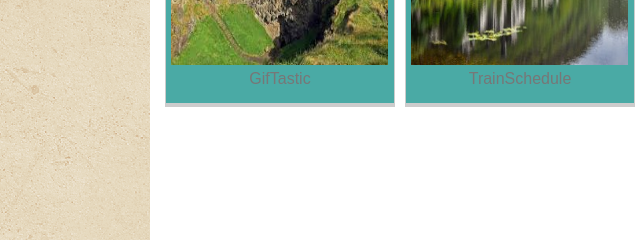
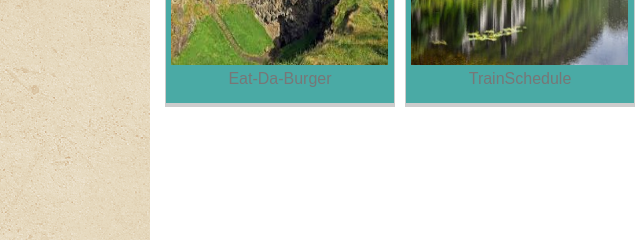
Before and after one commit to Missi3223/Responsive-Portfolio, a plain HTML site: page portfolio.html in a window 1280 px wide. Shown: the part 370-610 px from the top of the page, 0-640 px from the left. Drawn offline with Linux system fonts and the light colour scheme.

Commit message:
Update portfolio.html

```diff
--- a/portfolio.html
+++ b/portfolio.html
@@ -26,7 +26,7 @@
                         <img src="assets/images/Castle.png" alt="Castle by the Sea" width="600" height="400">
                     </a>
                     <div class="desc">
-                            <a href="https://missi3223.github.io/GifTastic/">GifTastic</a></div>
+                            <a href="https://afternoon-dawn-18457.herokuapp.com/">Eat-Da-Burger</a></div>
                 </div>
 
                 <div class="gallery">
```
